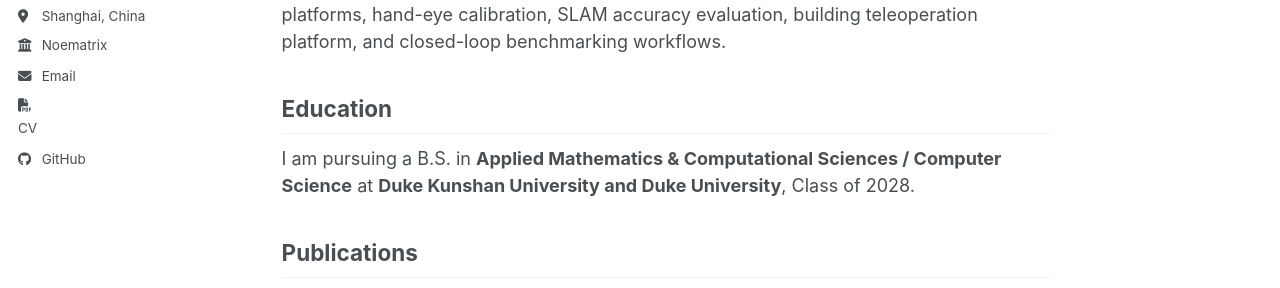
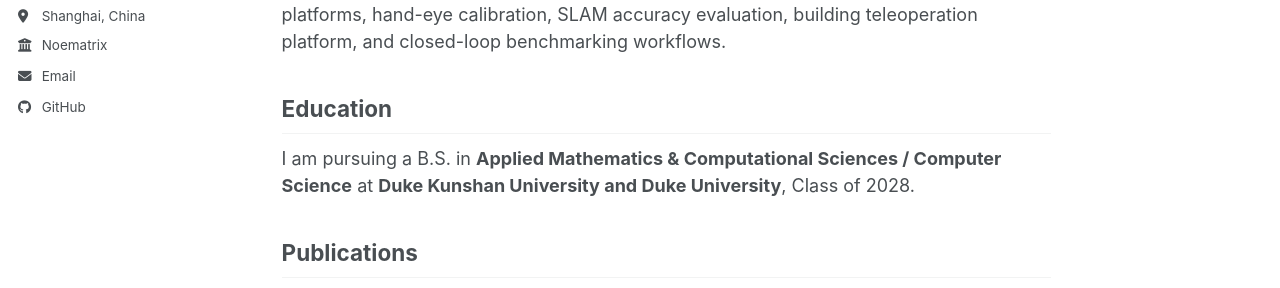
Before and after one commit to yj244-jyt/yj244-jyt.github.io, a Jekyll site: the page built from _pages/about.md, in a window 1280 px wide. Shown: the part 397-685 px from the top of the page. Built offline with Jekyll 4.4.1, drawn with Linux system fonts in a browser that asks for light colours; a script that is not in the unit is left out.

Commit message:
Revert shareable resume link

```diff
--- a/_includes/author-profile.html
+++ b/_includes/author-profile.html
@@ -23,7 +23,6 @@
       <li class="author__desktop"><i class="fas fa-fw fa-location-dot icon-pad-right" aria-hidden="true"></i>{% if is_chinese %}{{ author.location_zh }}{% else %}{{ author.location }}{% endif %}</li>
       <li class="author__desktop"><a href="{{ author.employer_url }}" itemprop="worksFor"><i class="fas fa-fw fa-building-columns icon-pad-right" aria-hidden="true"></i>{% if is_chinese %}{{ author.employer_zh }}{% else %}{{ author.employer }}{% endif %}</a></li>
       <li><a href="mailto:{{ author.email }}" itemprop="email"><i class="fas fa-fw fa-envelope icon-pad-right" aria-hidden="true"></i>{% if is_chinese %}电子邮件{% else %}Email{% endif %}</a></li>
-      <li><i class="fas fa-fw fa-file-pdf icon-pad-right" aria-hidden="true"></i><a href="{{ '/files/resume.pdf' | prepend: base_path }}" target="_blank" rel="noopener"{% if is_chinese %} aria-label="查看简历"{% else %} aria-label="View CV"{% endif %}>{% if is_chinese %}简历{% else %}CV{% endif %}</a></li>
       <li><a href="https://github.com/{{ author.github }}" itemprop="sameAs"><i class="fab fa-fw fa-github icon-pad-right" aria-hidden="true"></i>GitHub</a></li>
     </ul>
   </div>
```
Also changed, not shown: 1 other file.
